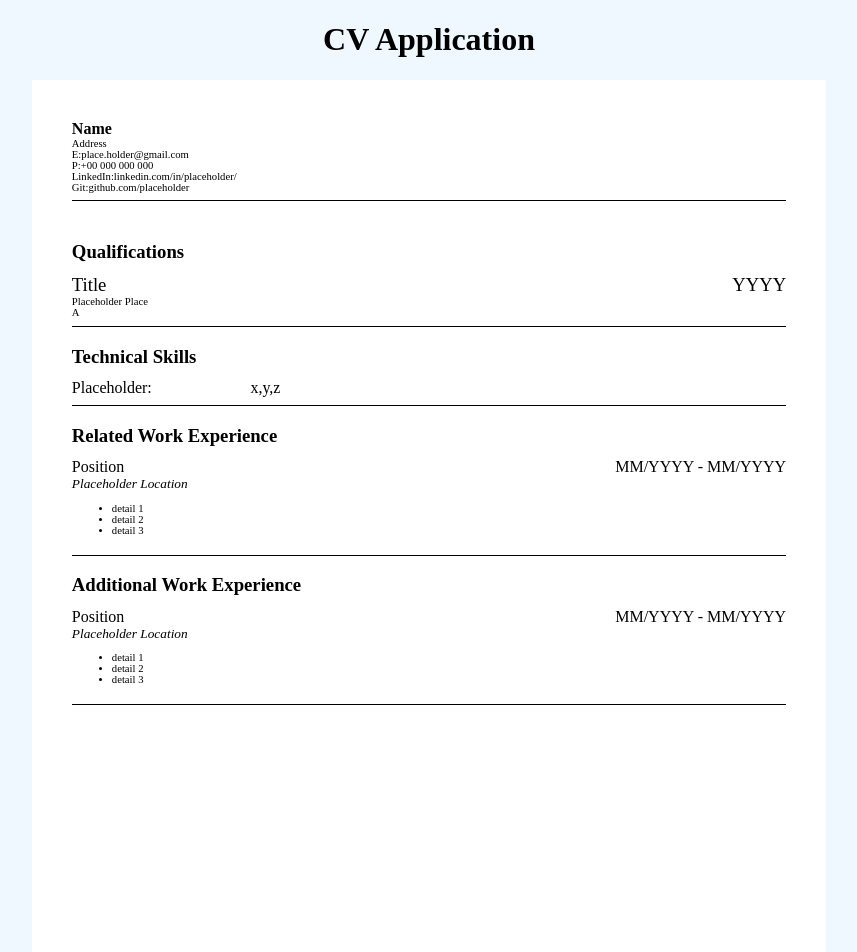
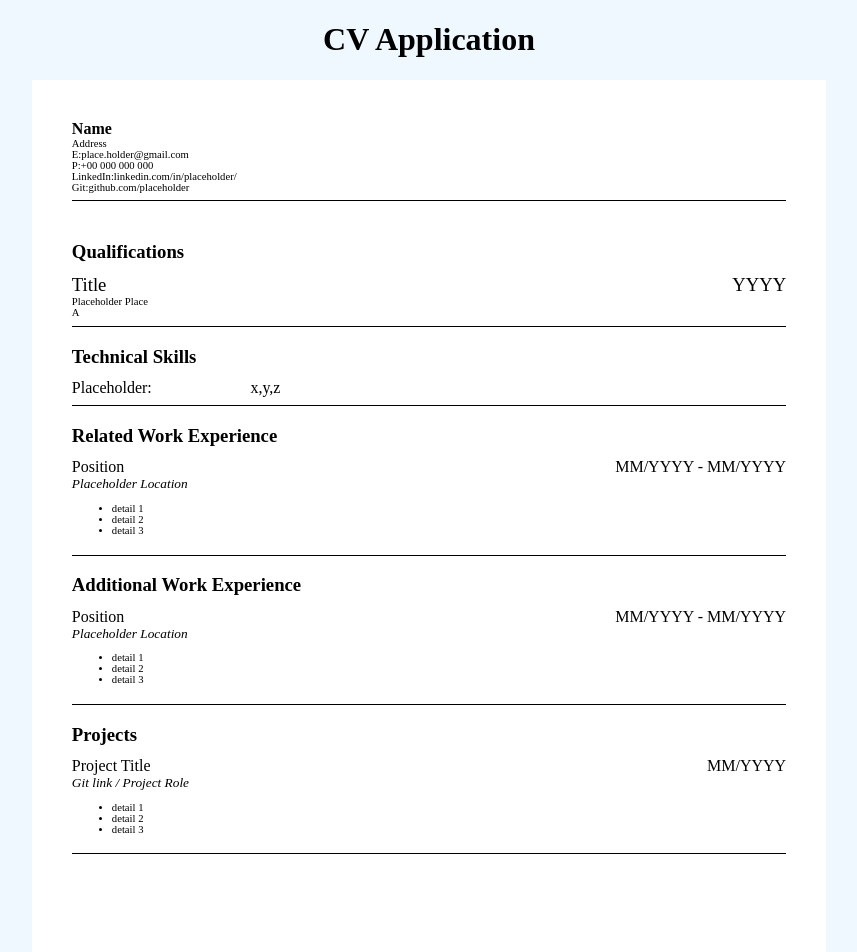
Before and after one commit to Chipset-0/CV_App, a React (Vite) app: page / in a window 1280 px wide. Shown: the top 952 px of the page, without its empty margins (211-1068 px from the left). Built offline with nearby package versions, Linux system fonts and the light colour scheme.

Commit message:
Projects section completed.

```diff
--- a/src/App.jsx
+++ b/src/App.jsx
@@ -7,6 +7,7 @@ import html2pdf from 'html2pdf.js'
 import TechnicalSkills from './Components/Technical/Technical Skills'
 import RelevantWorkExperience from './Components/RelatedWorkExperience/RelatedWorkExperience'
 import AdditionalWorkExperience from './Components/AdditionalWorkExperience/AdditionalWorkExperience'
+import Projects from './Components/Projects/Projects'
 
 function App() {
   const [count, setCount] = useState(0)
@@ -27,6 +28,7 @@ function App() {
           <TechnicalSkills />
           <RelevantWorkExperience />
           <AdditionalWorkExperience />
+          <Projects />
       </div>
       <div id="page-actions">
           <button id="print-cv " className="page-action-button" onClick={printCV}>Print</button>
--- /dev/null
+++ b/src/Components/Projects/Projects.css
@@ -0,0 +1,75 @@
+.project-options-container
+{
+    width: 90%;
+    border-bottom: 1px solid black;
+}
+
+.project-edit-button-container
+{
+    display: grid;
+    justify-content: center;
+}
+
+.project-options-container
+{
+    display: grid;
+}
+
+.project-container-header
+{
+    display: grid;
+    grid-template-columns: 1fr 1fr;
+    font-size: 12pt;
+}
+
+.project-date
+{
+    margin-left: auto;
+    margin-right:0;
+}
+
+.project-location
+{
+    font-size: 10pt;
+    font-style: italic;
+}
+
+.project-details-container
+{
+    border: 1px solid black;
+    padding:1mm 1cm;
+    display: grid;
+    grid-template-columns: 1fr;
+    gap:1mm;
+}
+
+.project-details
+{
+    font-size: 8pt;
+}
+
+.project-edit-form
+{
+    display: grid;
+    gap:2mm;
+    padding: 2mm;
+}
+
+.detail-container
+{
+    width: 100%;
+    display: grid;
+    grid-template-columns: 6fr 1fr;
+    gap:1cm;
+}
+
+.project-detail-delete-button
+{
+    padding: 2px;
+    border-radius: 2px;
+}
+
+.hide
+{
+    display: none;
+}
--- /dev/null
+++ b/src/Components/Projects/Projects.jsx
@@ -0,0 +1,186 @@
+import { useState } from 'react'
+import './Projects.css'
+import '../UniversalStyling.css'
+
+export default function Projects()
+{
+    //CV Values
+    const [projectData, setProjectData] = useState([ProjectObjectFactory()])
+
+    //Editing State Values
+    const [isEditingProject, setIsEditingProject] = useState(false)
+
+    return (
+        <div>
+            {isEditingProject ? (
+                <ProjectEdit
+                    projectData={projectData}
+                    setProjectData={setProjectData}
+                    setIsEditingProject={setIsEditingProject} />
+            ) : (
+                <ProjectText
+                    projectData={projectData}
+                    setIsEditingProject={setIsEditingProject} />
+            )
+            }
+        </div>
+    )
+}
+
+function ProjectObjectFactory(title="Project Title", date="MM/YYYY",
+    relation="Git link / Project Role", details=['detail 1', 'detail 2', 'detail 3'])
+{
+    return {
+        title: title,
+        date: date,
+        relation: relation,
+        details: details
+    }
+}
+
+function ProjectContainerEdit({projectData, setProjectData, index})
+{
+    //TODO
+    const project = projectData[index];
+
+    const handleChange = (e) => {
+        const type = e.target.type;
+        const name = e.target.name;
+
+        const value = e.target.value;
+
+        const updated = {...project, [name]:value};
+
+        setProjectData(projectData.map((item, i) => i == index ? updated : item));
+    }
+
+    const handleSubmit = (e) =>
+    {
+        e.preventDefault();
+    }
+    const deleteWork = () =>
+    {
+        setProjectData(projectData.filter((_, i) => i !== index))
+    }
+
+    const updateDetail = (e) =>
+    {
+        const value = e.target.value;
+        const key = parseInt(e.target.getAttribute("data-index"));
+
+        console.log(value, key, e.target)
+
+        const updated = {...project, details:project.details.map((detail, i) => i == key ? value : detail)}
+
+        setProjectData(projectData.map((item, i) => i == index ? updated : item));
+    }
+
+    const addDetail = (e) =>
+    {
+        const updated = {...project, details: [...project.details, `detail ${project.details.length+1}`]}
+
+        setProjectData(projectData.map((item, i) => i == index ? updated : item));
+    }
+
+    const removeDetail = (e) =>
+    {
+        const key = parseInt(e.target.getAttribute("data-index"));
+        const updated = {...project, details: project.details.filter((_, i) => i !== key)}
+        setProjectData(projectData.map((item, i) => i == index ? updated : item));
+    }
+
+    console.log(project.details)
+
+    return (
+        <div className='project-edit-container'>
+            <form className='project-edit-form' onSubmit={handleSubmit}>
+                <input className="project-title" name="title" placeholder={project.title} onChange={handleChange} />
+                <input className="project-period" name="period" placeholder={project.date} onChange={handleChange} />
+                <input className="project-location" name="location" placeholder={project.relation} onChange={handleChange} />
+                <div className='project-details-container'>
+                    {project.details.map((detail, i) => (
+                        <div key={i} class="detail-container">
+                            <input className='project-detail' name="detail" data-index={i} placeholder={detail} onChange={updateDetail} />
+                            <button className='project-detail-delete-button delete-button' data-index={i} onClick={removeDetail}>Delete</button>
+                        </div>
+                    ))}
+                    <div>
+                        <button className="add-project-button" onClick={addDetail}>Add</button>
+                    </div>
+                </div>
+                <div>
+                    <button type="submit" className='submit-button'>Save</button>
+                    <button type="button" className='delete-button' onClick={deleteWork}>Delete</button>
+                </div>
+            </form>
+        </div>
+    )
+}
+
+function ProjectEdit({projectData, setProjectData, setIsEditingProject})
+{
+    const handleSubmit = (event) => {
+        event.preventDefault();
+        setIsEditingProject(false);
+    }
+
+    const addProject = () =>
+    {
+        setProjectData(projectData => [...projectData, ProjectObjectFactory()])
+    }
+
+    return(
+        <div className='project-options-container cv-section-margin'>
+            {projectData.map((_, i) => (
+                <ProjectContainerEdit projectData={projectData} setProjectData={setProjectData}
+                setIsEditingProject={setIsEditingProject} index={i} key={i}/>
+            ))}
+            <div className="project-edit-buttons-container">
+                <button id="add-project-button" onClick={addProject}>Add</button>
+                <button id="finish-edit-project-button" onClick={handleSubmit}>Finish</button>
+            </div>
+        </div>
+    )
+}
+
+function DetailContainerText({detail})
+{
+    return (
+        <li>{detail}</li>
+    )
+}
+
+function ProjectContainerText({project})
+{
+    return (
+        <div className="project-container">
+            <div className="project-container-header">
+                <div className="project-title">{project.title}</div>
+                <div className="project-date">{project.date}</div>
+            </div>
+            <div className="project-location">{project.relation}</div>
+            <ul className="project-details">
+                {project.details.map((detail, i) => (
+                    <DetailContainerText detail={detail} key={i}/>
+                ))}
+            </ul>
+        </div>
+    )
+}
+
+function ProjectText({projectData, setIsEditingProject})
+{
+    const [projectIsHovered, setProjectIsHovered] = useState(false);
+
+    return(
+        <div className='project-options-container cv-section-margin' onMouseEnter={() =>setProjectIsHovered(true)} onMouseLeave={() =>setProjectIsHovered(false)}>
+            <h3 className='section-header'>Projects</h3>
+            {projectData.map((project, i) => (
+                <ProjectContainerText project={project} key={i}/>
+            ))}
+            <div className={`project-edit-button-container ${projectIsHovered ? "" : "hide"}`}>
+                <button id="project-edit-toggle" onClick={() => setIsEditingProject(true)}>Edit</button>
+            </div>
+        </div>
+    )
+}
```
